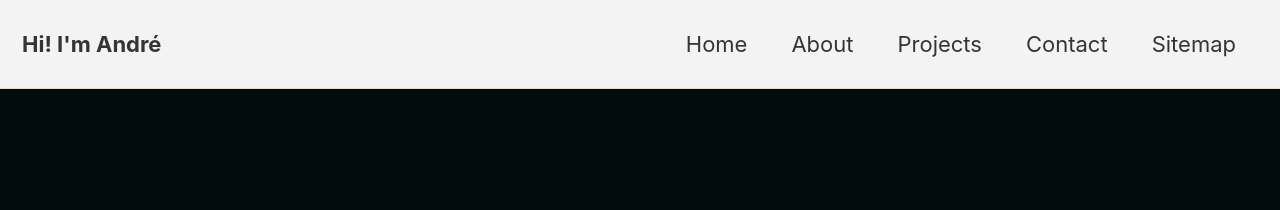
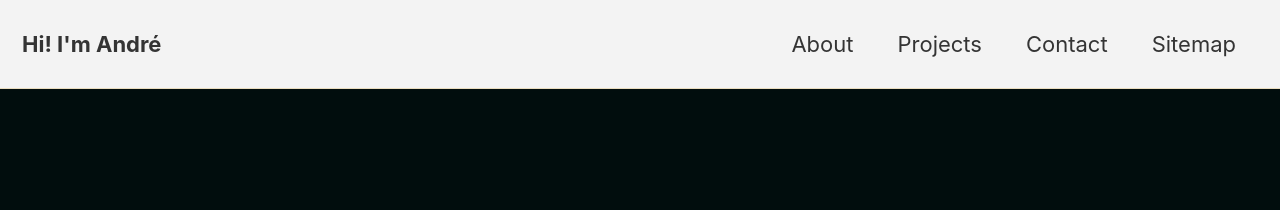
Before and after one commit to Andrehatlo/andrehatlo.github.io, a Jekyll site: the page built from _pages/projects.md, in a window 1280 px wide. Shown: the top 210 px of the page. Built offline with Jekyll 4.4.1, drawn with Linux system fonts in a browser that asks for light colours; cached includes are drawn as plain includes; nearby versions of some CDN libraries.

Commit message:
somethings wrong

```diff
--- a/_config.yml
+++ b/_config.yml
@@ -20,7 +20,7 @@
 title_separator          : "-"
 name                     : "André Hatlo-Johansen"
 description              : "Data Science Portfolio and Blog with a main purpose to share knowledge as i learn"
-url                      : "andrehatlo.com"
+url                      : "http://www.andrehatlo.com"
 baseurl                  : "/home"
 repository               : "andrehatlo/andrehatlo.github.io"
 teaser                   : "/assets/images/me.png"
@@ -112,9 +112,6 @@
   location         : "Drammen"
   email            : #"iam@andrehatlo.com"
   links:
-    # - label: "Email"
-    #   icon: "fas fa-fw fa-at"
-    #   url: "mailto:iam@andrehatlo.com"
     - label: "GitHub"
       icon: "fab fa-fw fa-github"
       url: "http://www.github.com/andrehatlo"
@@ -146,13 +143,12 @@
     - label: "LinkedIn"
       icon: "fab fa-fw fa-linkedin-in"
       url: "www.linkedin.com/in/andrehatlo"
+    - label: "StackOverflow"
+      icon: "fab fa-fw fa-stack-overflow"
+      url: "http://stackoverflow.com"
     # - label: "Email"
     #   icon: "fas fa-fw fa-at"
     #   url: "mailto:iam@andrehatlo.com"
-    - label: "StackOverflow"
-      icon: "fab fa-fw fa-stack-overflow"
-      url: "http://stackoverflow.com"
-
     # - label: "Facebook"
     #   icon: "fab fa-fw fa-facebook-square"
     #   url: "https://www.facebook.com/Andre.Hatlo"
--- a/_data/navigation.yml
+++ b/_data/navigation.yml
@@ -1,7 +1,5 @@
 # main links
 main:
-  - title: "Home"
-    url: /home/
   - title: "About"
     url: /about/
   - title: "Projects"
```
Also changed, not shown: assets/images/Untitled-2.png (deleted), assets/images/about-bk-w.jpg (deleted), assets/images/foredrag-serr.jpg (deleted), assets/images/project-head.jpg (deleted), 9 other files.
